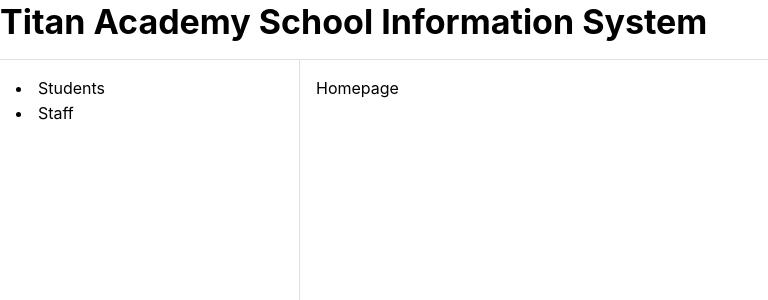
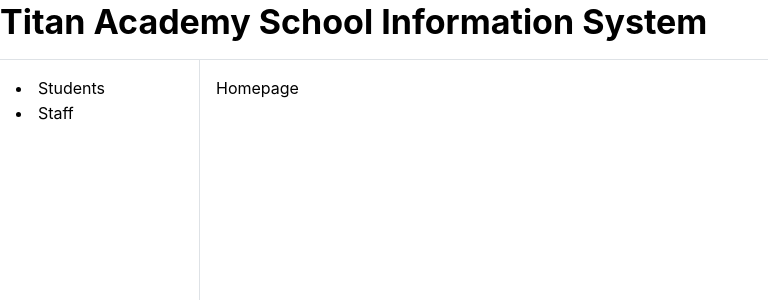
Before and after one commit to sxflynn/TeacherGPT, a React (Vite) app in the folder titanweb/: page / in a window 1280 px wide. Shown: the top 300 px of the page, without its empty margins (0-768 px from the left). Built offline with nearby package versions, Linux system fonts and the light colour scheme.

Commit message:
adjusted nav bar width

```diff
--- a/titanweb/src/App.tsx
+++ b/titanweb/src/App.tsx
@@ -25,7 +25,7 @@ export default function App() {
       <AppShell
         header={{ height: 60 }}
         navbar={{
-          width: 300,
+          width: 200,
           breakpoint: "sm",
           collapsed: { mobile: !opened },
         }}
```
